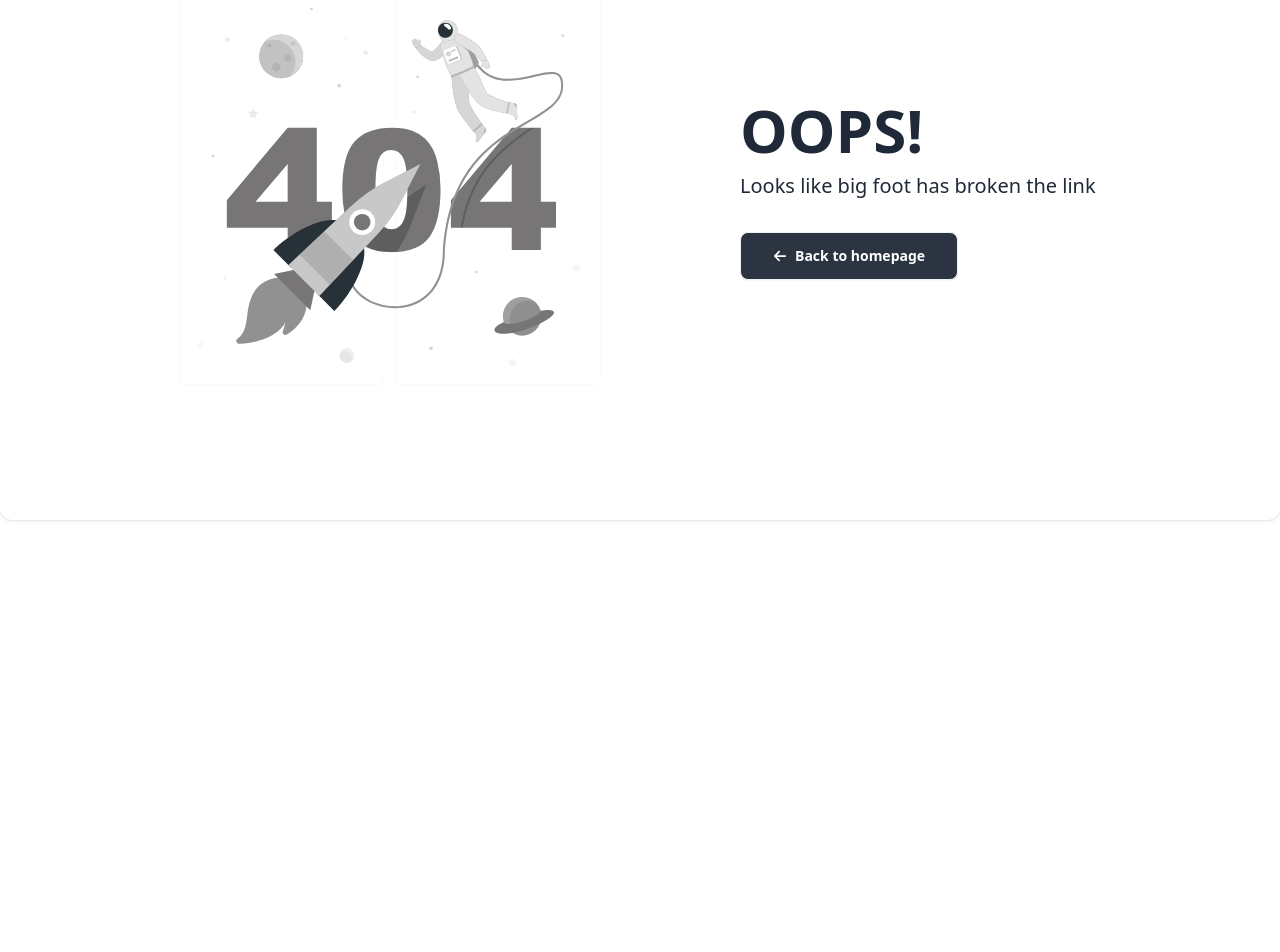
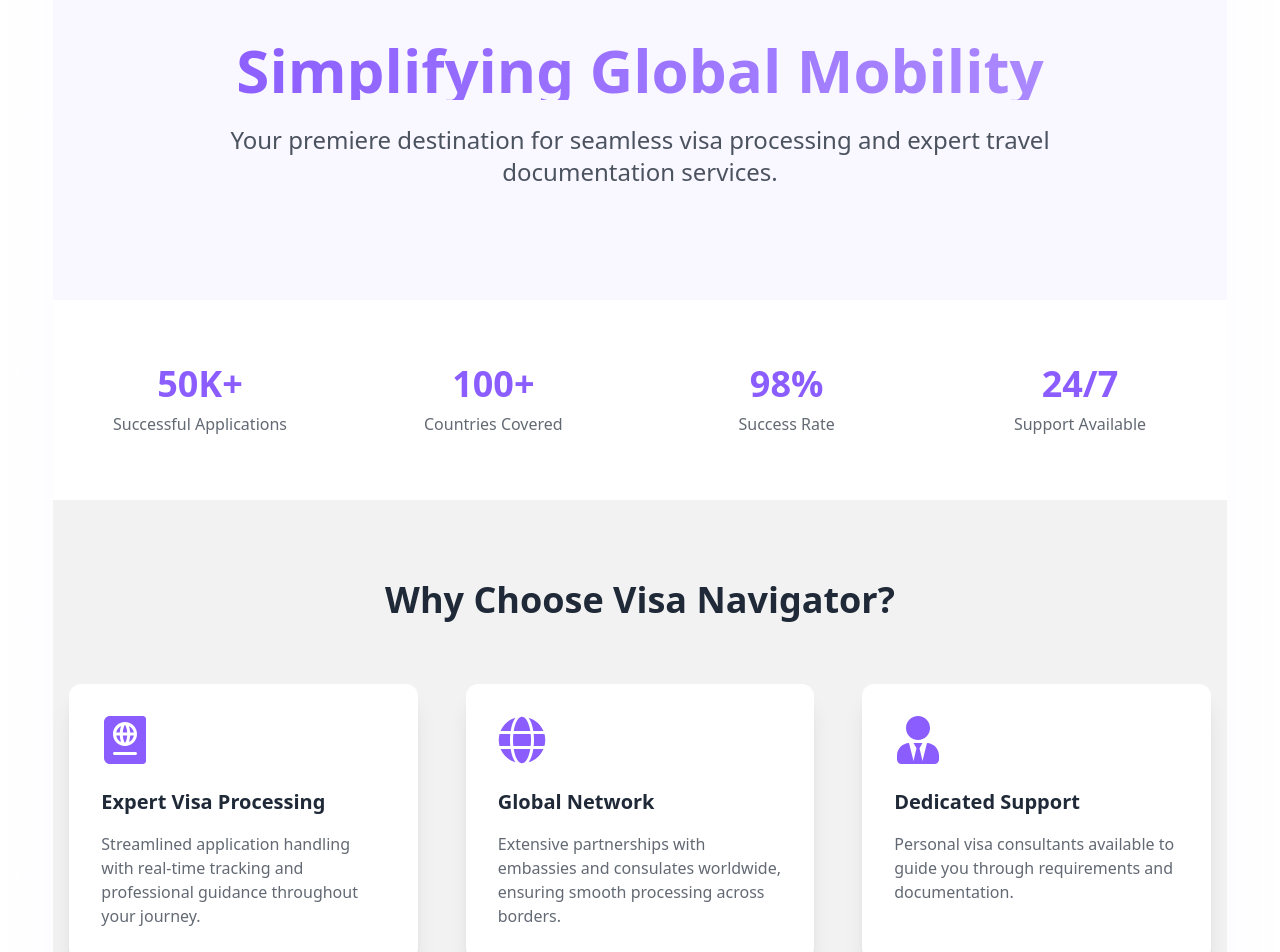
Before and after one commit to abdurrahmanmahmud5981/ReadSphere, a React (Vite) app in the folder client/: page /aboutUs in a window 1280 px wide. Shown: the part 140-1092 px from the top of the page. Before the commit the page ends 800 px from the top, so only its background shows below. Built offline with nearby package versions, Linux system fonts and the light colour scheme; no server answers.

Commit message:
feat: add About Us page and update navigation links for authenticated users

```diff
--- a/client/src/components/Navber.jsx
+++ b/client/src/components/Navber.jsx
@@ -13,11 +13,18 @@
       <li>
         <NavLink to="/allBooks">All Books</NavLink>
       </li>
+      {user?.email && (
+        <>
+          <li>
+            <NavLink to="/addBook">Add Book</NavLink>
+          </li>
+          <li>
+            <NavLink to="/borrowedBooks">Borrowed Books</NavLink>
+          </li>
+        </>
+      )}
       <li>
-        <NavLink to="/addBook">Add Book</NavLink>
-      </li>
-      <li>
-        <NavLink to="/borrowedBooks">Borrowed Books</NavLink>
+        <NavLink to="/aboutUs">About Us</NavLink>
       </li>
     </>
   );
@@ -69,7 +76,6 @@
         </div>
         <div className="navbar-end">
           {user ? (
-
             <div className="dropdown dropdown-hover dropdown-end z-50 ring ring-primary rounded-full">
               <div tabIndex={0} role="button" className="">
                 {user?.photoURL && (
--- /dev/null
+++ b/client/src/pages/aboutUs/AboutUs.jsx
@@ -0,0 +1,151 @@
+
+import { motion } from 'framer-motion';
+import { Helmet } from 'react-helmet';
+import { FaPassport, FaGlobe,  FaUserTie } from 'react-icons/fa';
+
+const AboutUs = () => {
+  const fadeInUp = {
+    initial: { opacity: 0, y: 60 },
+    animate: { opacity: 1, y: 0 },
+    transition: { duration: 0.6 }
+  };
+
+  const staggerContainer = {
+    animate: {
+      transition: {
+        staggerChildren: 0.2
+      }
+    }
+  };
+
+  const statistics = [
+    { value: "50K+", label: "Successful Applications" },
+    { value: "100+", label: "Countries Covered" },
+    { value: "98%", label: "Success Rate" },
+    { value: "24/7", label: "Support Available" }
+  ];
+
+  const features = [
+    {
+      icon: <FaPassport className="w-12 h-12 text-primary" />,
+      title: "Expert Visa Processing",
+      description: "Streamlined application handling with real-time tracking and professional guidance throughout your journey."
+    },
+    {
+      icon: <FaGlobe className="w-12 h-12 text-primary" />,
+      title: "Global Network",
+      description: "Extensive partnerships with embassies and consulates worldwide, ensuring smooth processing across borders."
+    },
+    {
+      icon: <FaUserTie className="w-12 h-12 text-primary" />,
+      title: "Dedicated Support",
+      description: "Personal visa consultants available to guide you through requirements and documentation."
+    }
+  ];
+
+
+
+  return (
+    <div className="min-h-screen bg-base-100">
+      <Helmet>
+        <title>About Visa Navigator - Your Trusted Visa Processing Partner</title>
+        <meta name="description" content="Learn about Visa Navigator's professional visa processing services, global network, and commitment to excellence in international travel documentation." />
+      </Helmet>
+
+      {/* Hero Section */}
+      <motion.div
+        initial={{ opacity: 0 }}
+        animate={{ opacity: 1 }}
+        className="relative bg-primary/5 py-20"
+      >
+        <div className="container mx-auto px-4">
+          <motion.div
+            {...fadeInUp}
+            className="text-center max-w-4xl mx-auto"
+          >
+            <h1 className="text-5xl md:text-6xl font-bold mb-6 bg-gradient-to-r from-primary to-primary/70 text-transparent bg-clip-text">
+              Simplifying Global Mobility
+            </h1>
+            <p className="text-xl md:text-2xl text-base-content/80 mb-8">
+              Your premiere destination for seamless visa processing and expert travel documentation services.
+            </p>
+          </motion.div>
+        </div>
+      </motion.div>
+
+      {/* Statistics Section */}
+      <motion.div
+        variants={staggerContainer}
+        initial="initial"
+        animate="animate"
+        className="container mx-auto px-4 py-16"
+      >
+        <div className="grid grid-cols-2 md:grid-cols-4 gap-8">
+          {statistics.map((stat, index) => (
+            <motion.div
+              key={index}
+              variants={fadeInUp}
+              className="text-center"
+            >
+              <h3 className="text-4xl font-bold text-primary mb-2">{stat.value}</h3>
+              <p className="text-base-content/70">{stat.label}</p>
+            </motion.div>
+          ))}
+        </div>
+      </motion.div>
+
+      {/* Features Section */}
+      <motion.div
+        variants={staggerContainer}
+        initial="initial"
+        animate="animate"
+        className="bg-base-200 py-20"
+      >
+        <div className="container mx-auto px-4">
+          <motion.h2
+            variants={fadeInUp}
+            className="text-3xl md:text-4xl font-bold text-center mb-16"
+          >
+            Why Choose Visa Navigator?
+          </motion.h2>
+          <div className="grid grid-cols-1 md:grid-cols-3 gap-12">
+            {features.map((feature, index) => (
+              <motion.div
+                key={index}
+                variants={fadeInUp}
+                className="bg-base-100 rounded-xl p-8 shadow-xl hover:shadow-2xl transition-all duration-300 transform hover:-translate-y-2"
+              >
+                <div className="mb-6">{feature.icon}</div>
+                <h3 className="text-xl font-bold mb-4">{feature.title}</h3>
+                <p className="text-base-content/70">{feature.description}</p>
+              </motion.div>
+            ))}
+          </div>
+        </div>
+      </motion.div>
+
+
+
+      {/* Mission Statement */}
+      <motion.div
+        initial={{ opacity: 0 }}
+        animate={{ opacity: 1 }}
+        transition={{ duration: 0.8, delay: 0.4 }}
+        className="bg-primary/5 py-20"
+      >
+        <div className="container mx-auto px-4">
+          <div className="max-w-4xl mx-auto text-center">
+            <h2 className="text-3xl md:text-4xl font-bold mb-8">Our Mission</h2>
+            <p className="text-lg md:text-xl text-base-content/80 leading-relaxed">
+              To revolutionize the visa application process through innovative technology and
+              exceptional service. We're committed to making international travel documentation
+              accessible, efficient, and stress-free for individuals and businesses worldwide.
+            </p>
+          </div>
+        </div>
+      </motion.div>
+    </div>
+  );
+};
+
+export default AboutUs;
--- a/client/src/pages/home/Home.jsx
+++ b/client/src/pages/home/Home.jsx
@@ -5,10 +5,44 @@
 import Statistics from "../../components/Statistics";
 import useAuth from "../../hooks/useAuth";
 import LoadingSpinner from "../../components/LoadingSpinner";
+import { FaChartLine, FaClock, FaHandshake } from "react-icons/fa";
+import { motion } from "framer-motion";
 
 const Home = () => {
-  const {loader} = useAuth()
-  if (loader) return <LoadingSpinner/>
+  const { loader } = useAuth();
+  if (loader) return <LoadingSpinner />;
+
+  const values = [
+    {
+      icon: <FaHandshake className="w-8 h-8 text-primary" />,
+      title: "Trust",
+      description:
+        "Building lasting relationships through transparency and reliability.",
+    },
+    {
+      icon: <FaChartLine className="w-8 h-8 text-primary" />,
+      title: "Excellence",
+      description:
+        "Maintaining the highest standards in visa processing services.",
+    },
+    {
+      icon: <FaClock className="w-8 h-8 text-primary" />,
+      title: "Efficiency",
+      description: "Optimizing processes to save your valuable time.",
+    },
+  ];
+  const staggerContainer = {
+    animate: {
+      transition: {
+        staggerChildren: 0.2,
+      },
+    },
+  };
+  const fadeInUp = {
+    initial: { opacity: 0, y: 60 },
+    animate: { opacity: 1, y: 0 },
+    transition: { duration: 0.6 }
+  };
   return (
     <>
       <Helmet>
@@ -26,6 +60,32 @@
 
       {/* - Features */}
       <Features />
+
+      {/* Values Section */}
+      <motion.div
+        variants={staggerContainer}
+        initial="initial"
+        animate="animate"
+        className="container mx-auto px-4 py-20"
+      >
+        <motion.h2
+          variants={fadeInUp}
+          className="text-3xl md:text-4xl font-bold text-center mb-16"
+        >
+          Our Core Values
+        </motion.h2>
+        <div className="grid grid-cols-1 md:grid-cols-3 gap-8">
+          {values.map((value, index) => (
+            <motion.div key={index} variants={fadeInUp} className="text-center bg-base-100 p-3 rounded-xl border">
+              <div className="bg-primary/10 w-16 h-16 rounded-full flex items-center justify-center mx-auto mb-6">
+                {value.icon}
+              </div>
+              <h3 className="text-xl font-bold mb-4">{value.title}</h3>
+              <p className="text-base-content/70">{value.description}</p>
+            </motion.div>
+          ))}
+        </div>
+      </motion.div>
     </>
   );
 };
--- a/client/src/routes/routes.jsx
+++ b/client/src/routes/routes.jsx
@@ -11,6 +11,7 @@
 import UpdateBook from "../pages/updateBook/UpdateBook";
 import PrivateRoute from "./PrivetRoutes";
 import NotFound from "../pages/notFound/NotFound";
+import AboutUs from "../pages/aboutUs/AboutUs";
 
 const routes = createBrowserRouter([
   {
@@ -33,6 +34,10 @@
       {
         path: "allBooks",
         element: <AllBooks />,
+      },
+      {
+        path: "aboutUs",
+        element: <AboutUs />,
       },
       {
         path: "updateBook/:id",
```
